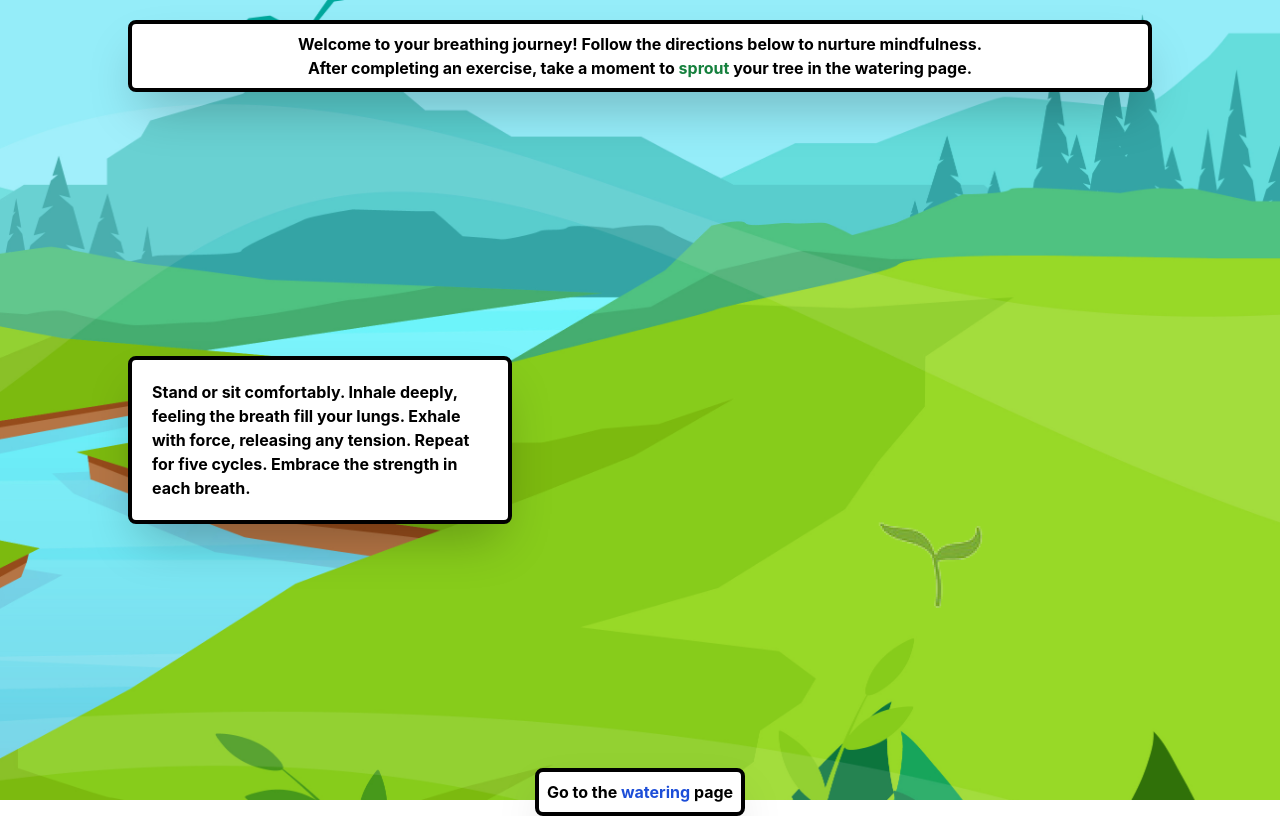
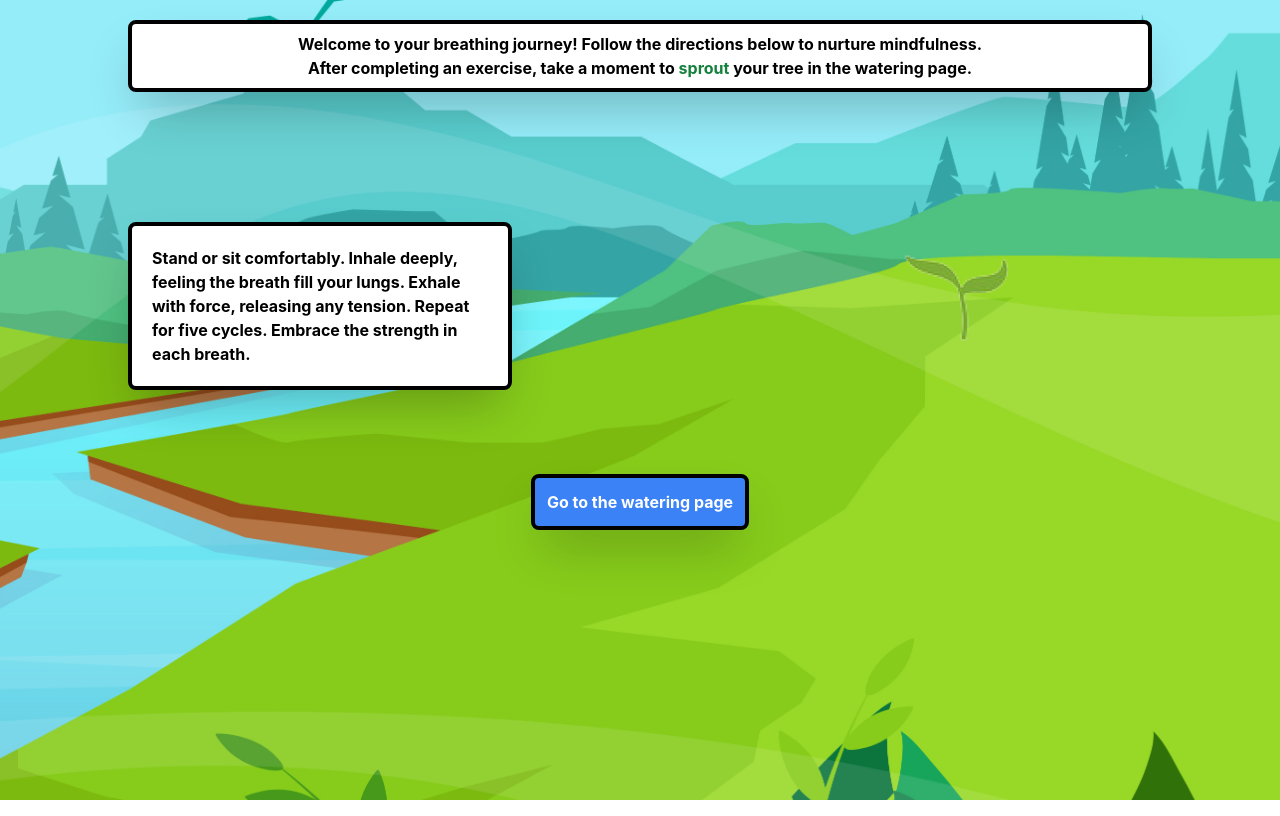
Before and after one commit to qvd808/journey-hack, a React (Create React App) app: page /meditation in a window 1280 px wide. Built offline with nearby package versions, Linux system fonts and the light colour scheme; no server answers.

Commit message:
made edit

```diff
--- a/src/screen/MeditationPage.js
+++ b/src/screen/MeditationPage.js
@@ -79,26 +79,27 @@ const MeditationPage = () => {
           </div>
         </div>
 
-        <div className="grid grid-cols-2 my-56">
+        <div className="grid grid-cols-2 mt-[7%]">
           <div className="relative w-96 border-4 border-black rounded-lg shadow-2xl bg-white align-self-start justify-self-center p-2 my-5 font-bold">
             <p className="text-welcomeMeditate p-3">{exercise}</p>
           </div>
+          <img className="justify-self-center" src="tree1.png"></img>
         </div>
-        <div className="flex flex-row justify-center">
+
+        <div className="flex flex-row justify-center mt-[5%]">
           <button
-            className="text-welcomeMeditate border-4 border-black rounded-lg shadow-2xl bg-white font-bold p-2"
+            className="text-white border-4 border-black rounded-lg shadow-2xl bg-blue-500 font-bold p-3"
             onClick={moveToWateringPage}
           >
-            Go to the <span className="text-blue-700">watering</span> page
+            Go to the watering page
           </button>
         </div>
 
-        <div className="absolute bottom-40 right-80">
+        {/* <div className="absolute bottom-40 right-80">
           <div className="relative bottom-500 left-10">
             <img src="tree1.png"></img>
           </div>
-          {/* <div ref={container} id="animation-container"></div> */}
-        </div>
+        </div> */}
       </div>
     </div>
   );
```
